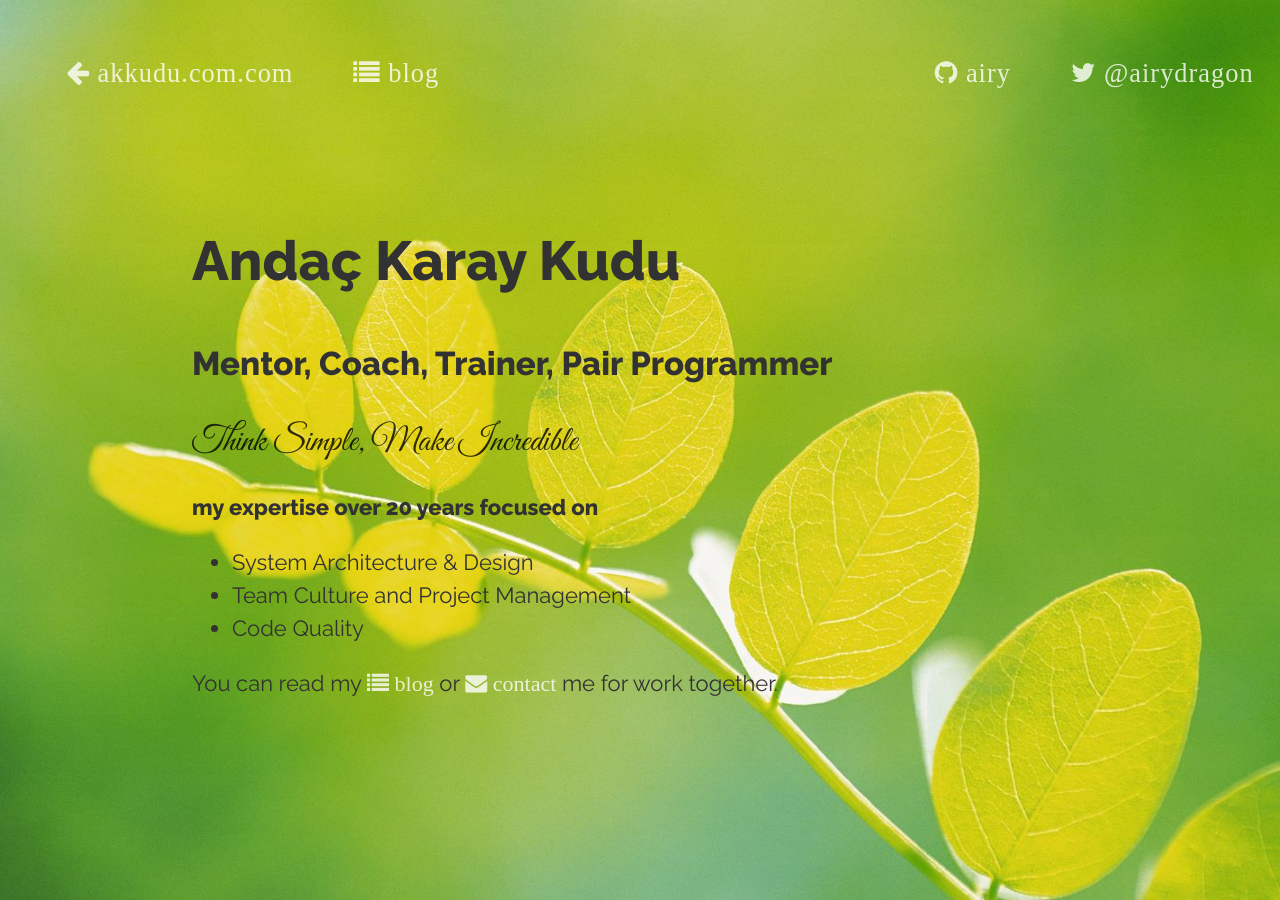
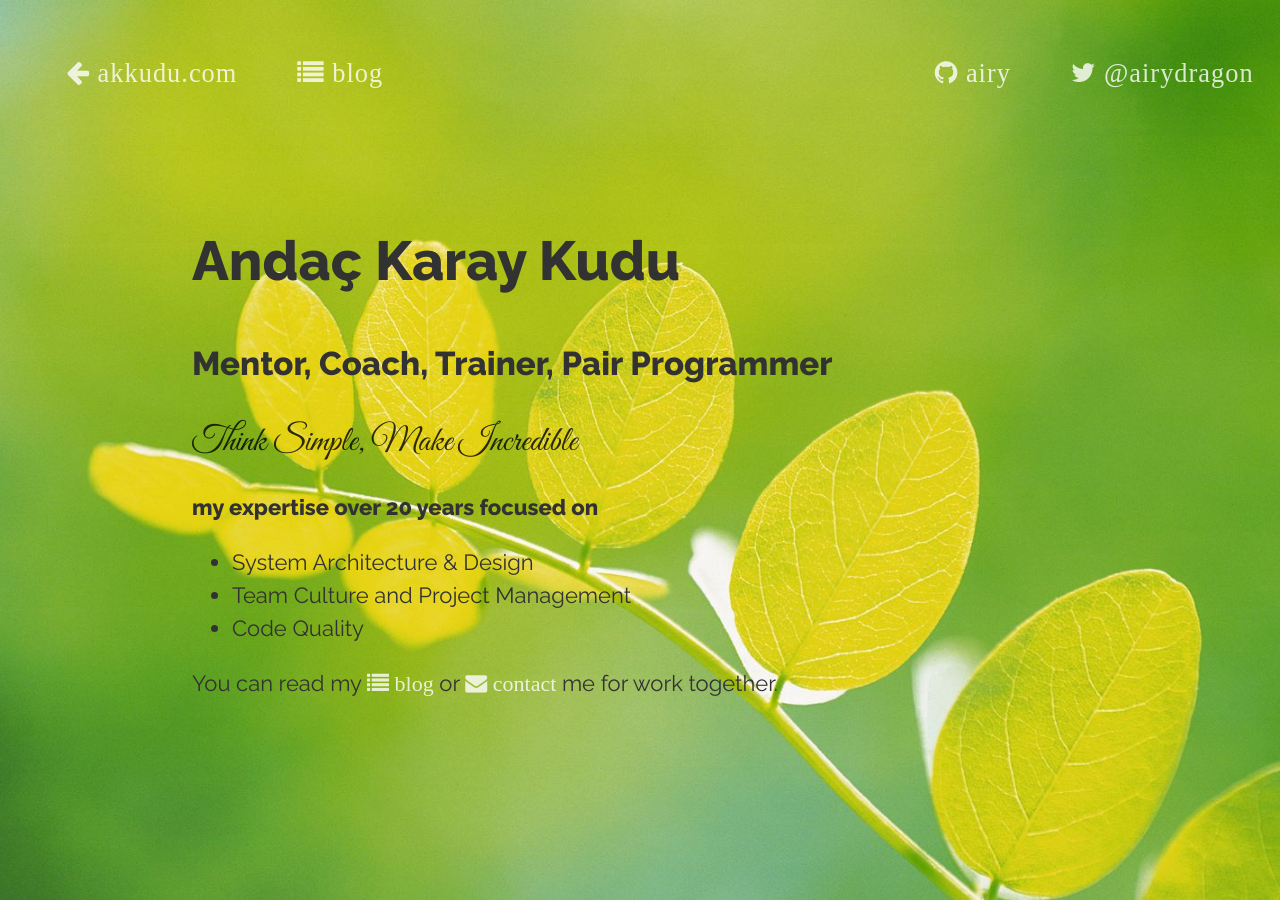
Before and after one commit to akkudu/akkudu.github.io, a Jekyll site: the page built from index.html, in a window 1280 px wide. Built offline with Jekyll 4.4.1, drawn with Linux system fonts in a browser that asks for light colours; nearby versions of some CDN libraries.

Commit message:
fix site name

```diff
--- a/_layouts/default.html
+++ b/_layouts/default.html
@@ -29,7 +29,7 @@
       <ul id="site-navigation">
         <li>
           <a id="home" href="/" class="fa fa-arrow-left">
-            {{ site.name }}.com
+            {{ site.name }}
           </a>
         </li>
         <li>
```
